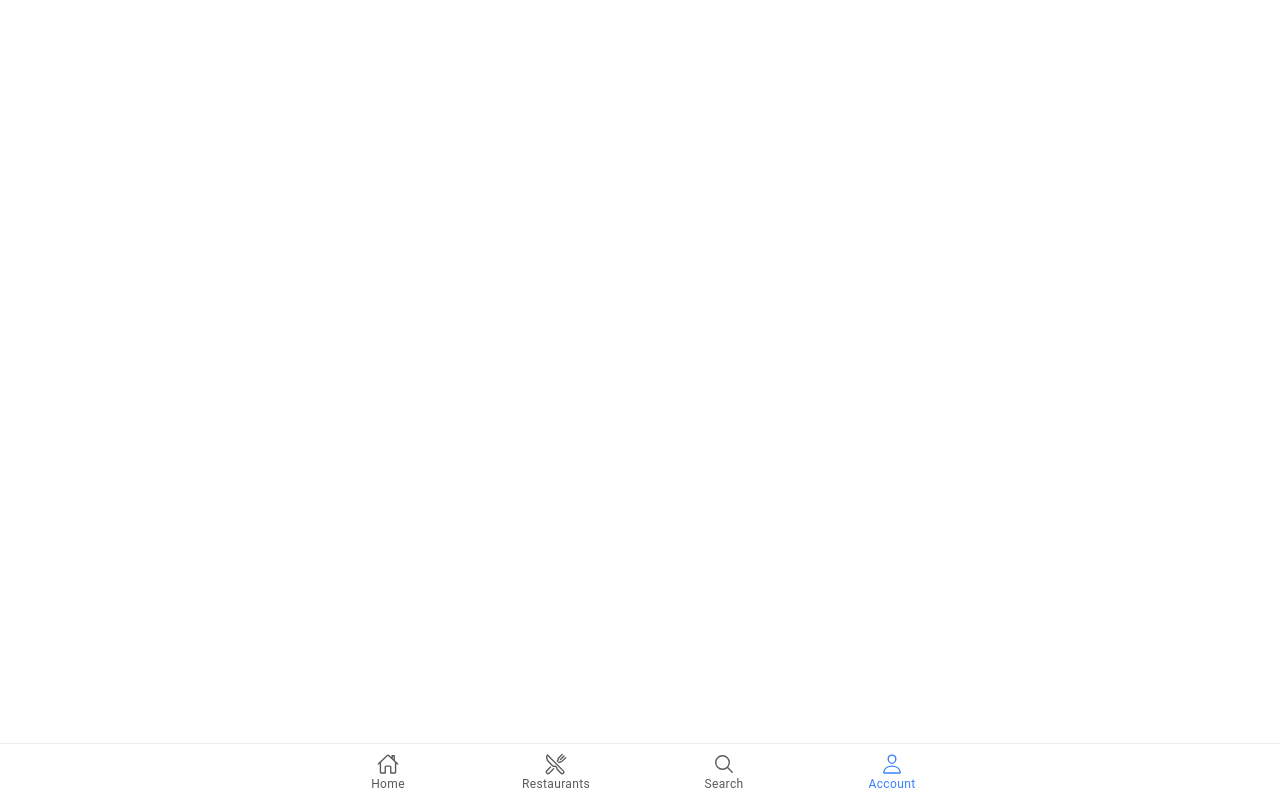
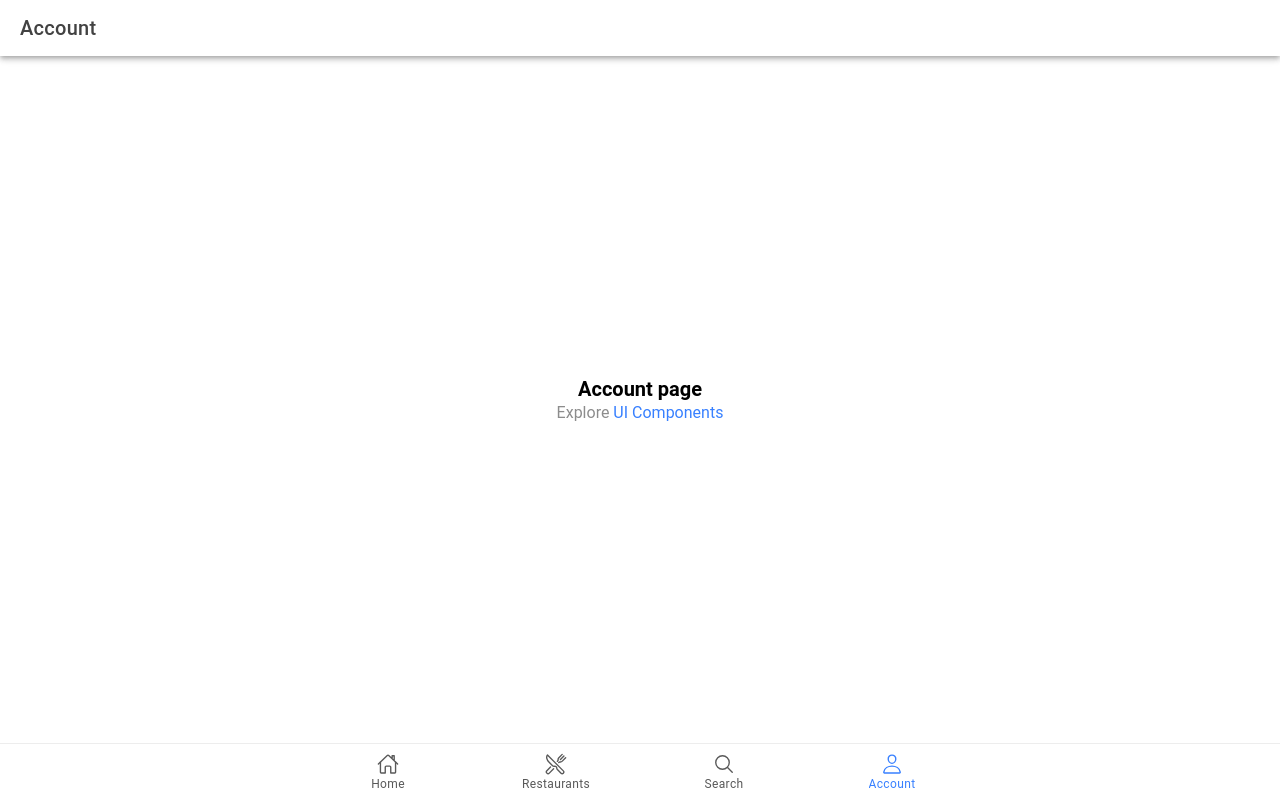
Before and after one commit to ToniGrondahl/FoodApp, a React (Vite) app: page /tab4 in a window 1280 px wide. Built offline with nearby package versions, Linux system fonts and the light colour scheme.

Commit message:
Account page changes

```diff
--- a/src/App.tsx
+++ b/src/App.tsx
@@ -11,10 +11,10 @@ import {
 } from '@ionic/react';
 import { homeOutline, restaurantOutline, searchOutline, personOutline, } from 'ionicons/icons';
 import { IonReactRouter } from '@ionic/react-router';
-import { ellipse, square, triangle } from 'ionicons/icons';
 import Tab1 from './pages/Tab1';
 import Tab2 from './pages/Tab2';
 import Tab3 from './pages/Tab3';
+import Account from './pages/Account';
 import Login from './pages/Login';
 import Register from './pages/Register'
 
@@ -59,6 +59,9 @@ const App: React.FC = () => (
           <Route path="/tab3">
             <Tab3 />
           </Route>
+          <Route exact path="/tab4">
+            <Account />
+          </Route>
           <Route exact path="/">
             <Redirect to="/tab1" />
           </Route>
--- /dev/null
+++ b/src/pages/Account.tsx
@@ -0,0 +1,25 @@
+import { IonContent, IonHeader, IonPage, IonTitle, IonToolbar } from '@ionic/react';
+import ExploreContainer from '../components/ExploreContainer';
+import './Account.css';
+
+const Account: React.FC = () => {
+    return (
+        <IonPage>
+            <IonHeader>
+                <IonToolbar>
+                    <IonTitle>Account</IonTitle>
+                </IonToolbar>
+            </IonHeader>
+            <IonContent fullscreen>
+                <IonHeader collapse="condense">
+                    <IonToolbar>
+                        <IonTitle size="large">Account</IonTitle>
+                    </IonToolbar>
+                </IonHeader>
+                <ExploreContainer name="Account page" />
+            </IonContent>
+        </IonPage>
+    );
+};
+
+export default Account;
```
Also changed, not shown: src/pages/Accont.tsx (deleted).
